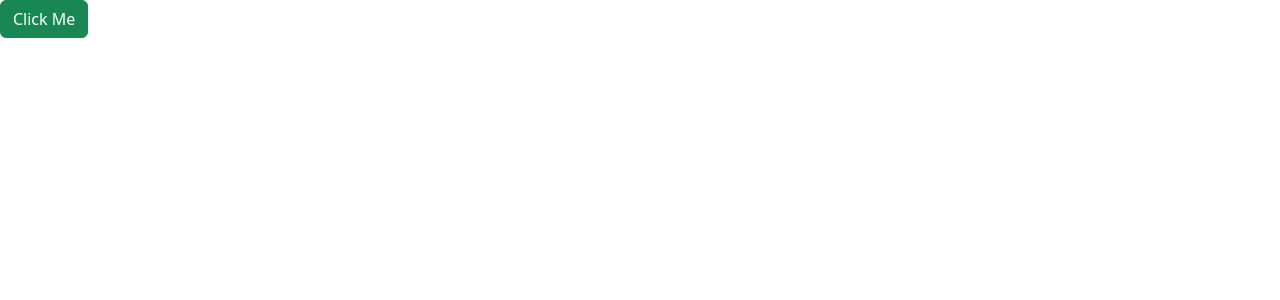
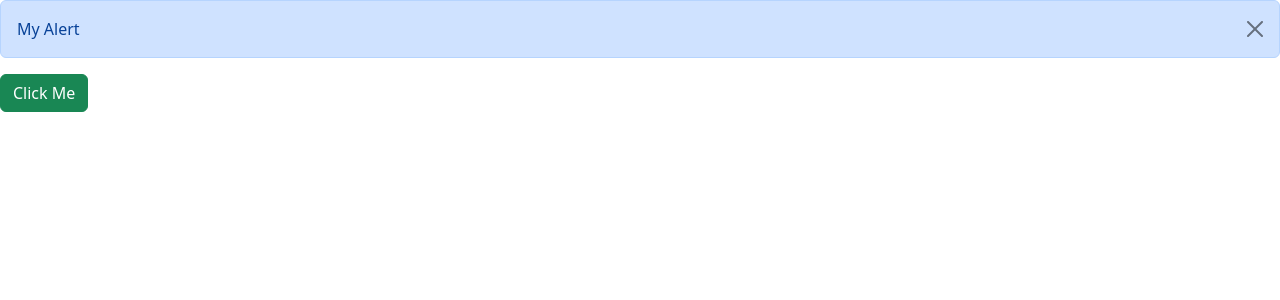
Before and after one commit to zkDhruba/learn-react-mosh, a React (Vite) app: page / in a window 1280 px wide. Both pictures are taken after a click on the button "Click Me". Shown: the top 300 px of the page. Built offline with nearby package versions, Linux system fonts and the light colour scheme.

Commit message:
Button task completed

```diff
--- a/src/App.tsx
+++ b/src/App.tsx
@@ -1,17 +1,24 @@
+import { Children, useState } from "react";
 import Message from "./Message";
 import Alert from "./components/Alert";
 import Button from "./components/Button";
 import ListGroup from "./components/ListGroup";
 
 function App() {
+  const [visibility, setVisibility] = useState(false);
+
   const handleClickButton = () => {
-    console.log("Clicked");
+    setVisibility(true);
   };
+
   return (
     <div>
+      {visibility && (
+        <Alert onAlertClose={() => setVisibility(false)}> My Alert </Alert>
+      )}
       <Button
         color="success"
-        children="Click Me"
+        text="Click Me"
         onClickButton={handleClickButton}
       ></Button>
     </div>
--- a/src/components/Alert.tsx
+++ b/src/components/Alert.tsx
@@ -2,10 +2,22 @@ import { ReactNode } from "react";
 
 interface Props {
   children: ReactNode;
+  onAlertClose: () => void;
 }
 
-const Alert = ({ children }: Props) => {
-  return <div className="alert alert-primary">{children}</div>;
+const Alert = ({ children, onAlertClose }: Props) => {
+  return (
+    <div className="alert alert-primary alert-dismissible fade show">
+      {children}
+      <button
+        type="button"
+        className="btn-close"
+        data-bs-dismiss="alert"
+        aria-label="Close"
+        onClick={onAlertClose}
+      ></button>
+    </div>
+  );
 };
 
 export default Alert;
--- a/src/components/Button.tsx
+++ b/src/components/Button.tsx
@@ -1,15 +1,15 @@
 import { Children, ReactNode } from "react";
 
 interface Props {
-  children: string;
+  text: string;
   color?: "primary" | "secondary" | "warning" | "danger" | "success";
   onClickButton: () => void;
 }
 
-const Button = ({ children, color = "primary", onClickButton }: Props) => {
+const Button = ({ text, color = "primary", onClickButton }: Props) => {
   return (
     <button className={"btn btn-" + color} onClick={onClickButton}>
-      {children}
+      {text}
     </button>
   );
 };
```
